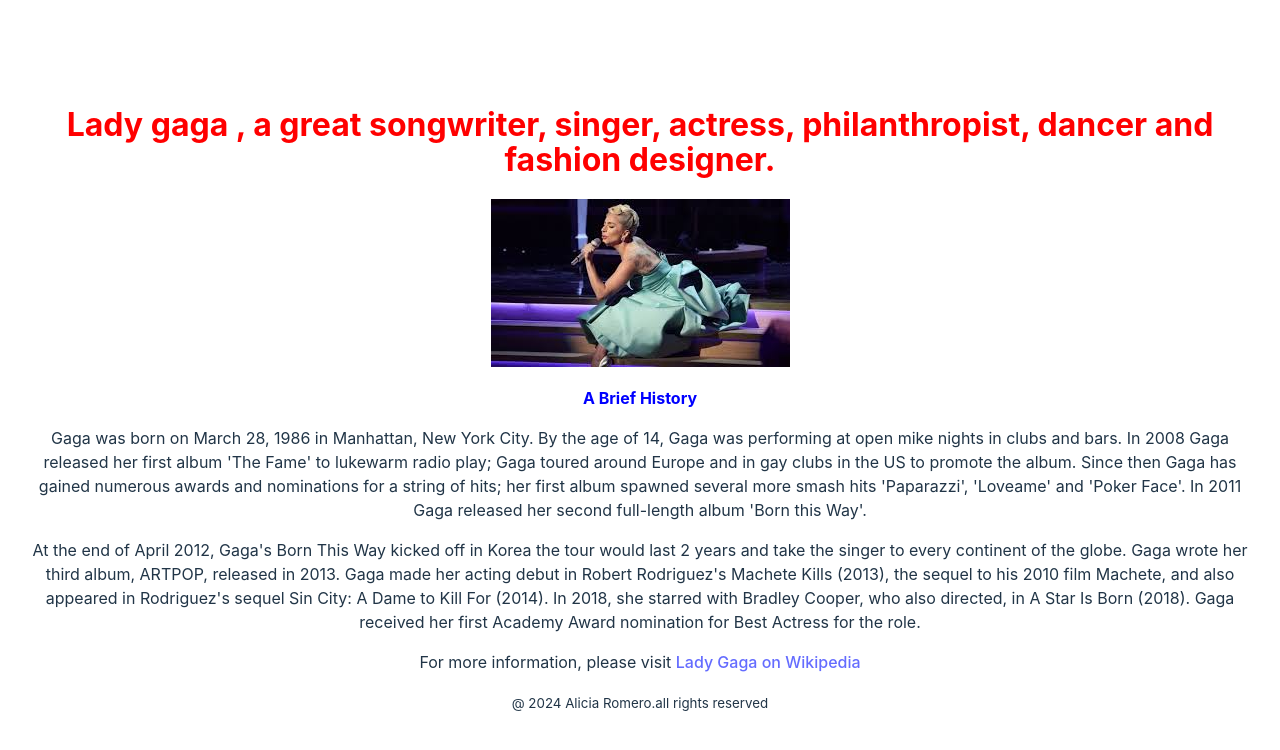
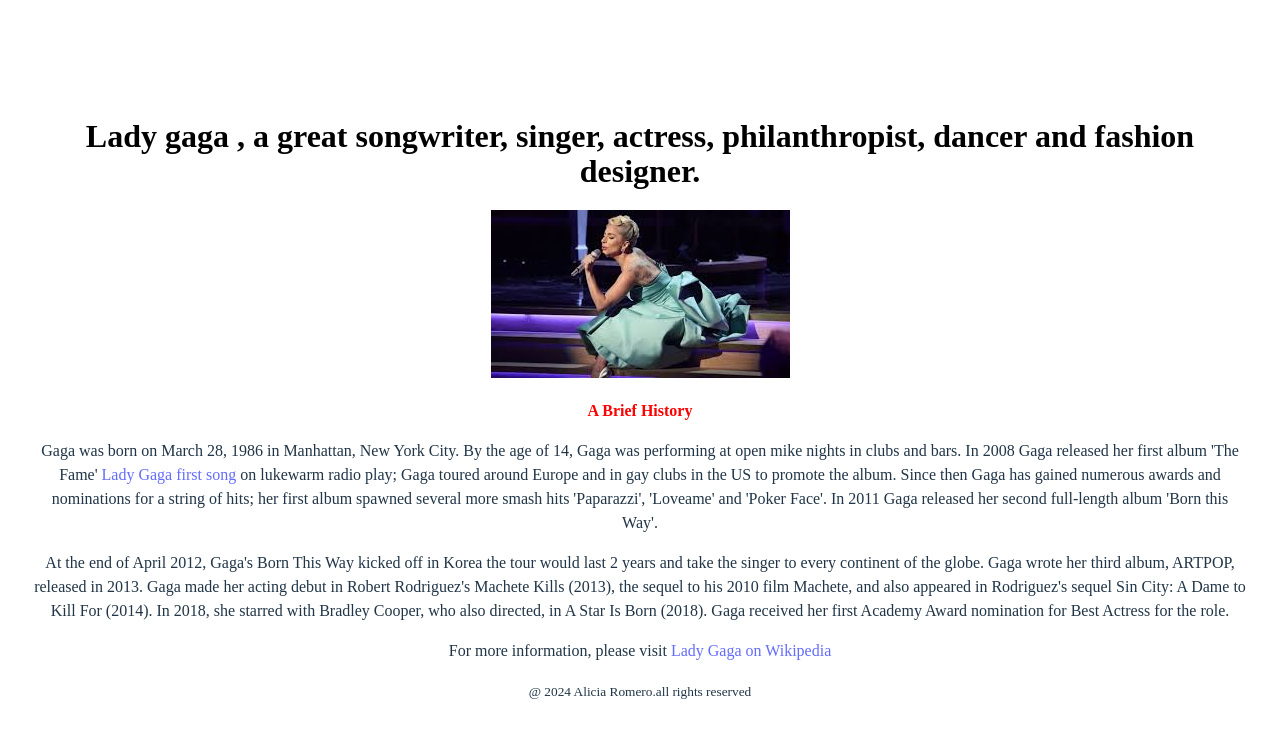
Before and after one commit to Bolao87/my-first-react-app, a React app: page / in a window 1280 px wide. Shown: the top 750 px of the page. Built offline with nearby package versions, Linux system fonts and the light colour scheme; the HTML template or start-up script is replaced by a standard one.

Commit message:
Added new link with a new song

```diff
--- a/src/App.jsx
+++ b/src/App.jsx
@@ -16,7 +16,7 @@
 
       <p>
         Gaga was born on March 28, 1986 in Manhattan, New York City.  By the age of 14, Gaga was performing at open mike nights in clubs and bars.
-        In 2008 Gaga released her first album 'The Fame' to lukewarm radio play; Gaga toured around Europe and in gay clubs in the US to promote the album.
+        In 2008 Gaga released her first album 'The Fame' <a id="tribute-link" href="https://www.youtube.com/watch?v=8mZb6pvUNmk" target="_blank">Lady Gaga first song</a> on lukewarm radio play; Gaga toured around Europe and in gay clubs in the US to promote the album.
         Since then Gaga has gained numerous awards and nominations for a string of hits;
         her first album spawned several more smash hits 'Paparazzi', 'Loveame' and 'Poker Face'.
         In 2011 Gaga released her second full-length album 'Born this Way'.
--- a/src/index.css
+++ b/src/index.css
@@ -33,16 +33,18 @@
   place-items: center;
   min-width: 320px;
   min-height: 100vh;
+  font-family: 'poppins', s-sans-serif;
 }
 
 h1 {
   font-size: 2rem;
   line-height: 1.1;
-  color: red;
+  color: black;
 }
 h2{
   font-size: 1rem;
-  color:blue
+  color:red;
+
 }
 small{
   margin-left: auto;
```
